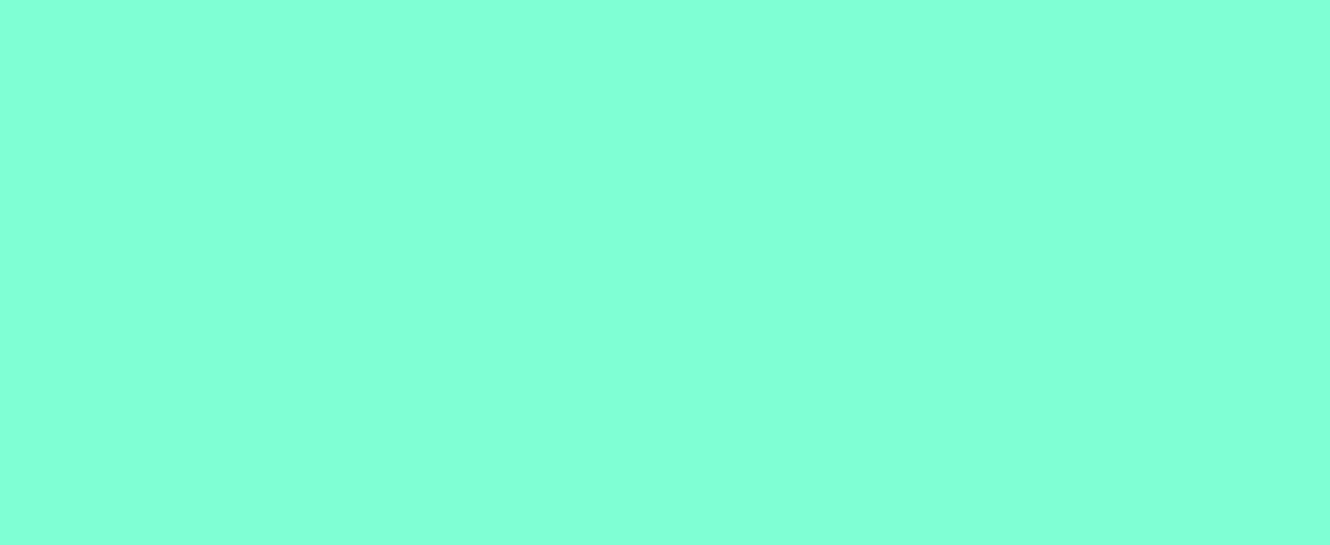
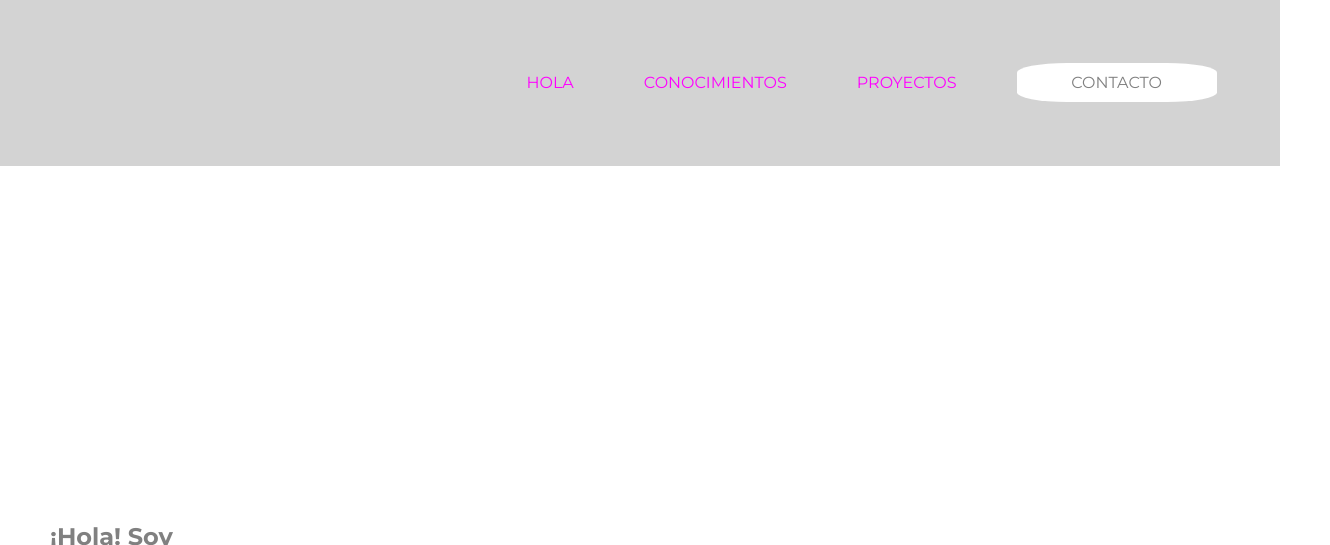
Before and after one commit to belencludius/portafolio-ada, a plain HTML site: page index.html in a window 1280 px wide. Shown: the top 545 px of the page, 1330 px wide, since content can reach past the window. Drawn offline with Linux system fonts and the light colour scheme; files that its build step writes are made by us from their sources.

Commit message:
empece el header

```diff
--- a/index.html
+++ b/index.html
@@ -4,10 +4,28 @@
   <meta charset="UTF-8">
   <meta http-equiv="X-UA-Compatible" content="IE=edge">
   <meta name="viewport" content="width=device-width, initial-scale=1.0">
-  <link rel="stylesheet" href="styles/style.css">
+  <link rel="stylesheet" href="./styles.css/style.css">
+  <link rel="preconnect" href="https://fonts.gstatic.com">
+<link href="https://fonts.googleapis.com/css2?family=Montserrat:ital,wght@0,100;0,200;0,300;0,400;0,500;0,600;0,700;0,800;0,900;1,100;1,200;1,300;1,400;1,500;1,600;1,700;1,800;1,900&display=swap" rel="stylesheet">
+
   <title>Belen Cludius</title>
 </head>
 <body>
+  <header>
+        <div class="items">HOLA </div>
+        <div class="items">CONOCIMIENTOS </div>
+        <div class="items">PROYECTOS </div>
+        <div class="contacto">CONTACTO </div>
+  </header>
+
+<main>
+    <div class="sectionizq"><h2>¡Hola! Soy</h2>
+      <h1>Belen Cludius</h1>
+      <p>Desarrolladora, abogada y versátil</p>
+
+    </div>
+    <div class="sectionder"></div>
+</main>
 
 </body>
 </html>
--- a/styles.css/style.css
+++ b/styles.css/style.css
@@ -1,3 +1,47 @@
 *{
-  background-color: aquamarine;
+    font-family: 'Montserrat', sans-serif;
+  margin:0%;
+  box-sizing: border-box;
 }
+.container{
+  justify-content: flex-end;
+  color:darkgray;
+  display:flex;
+  margin-left:50px;
+  margin-right: 50px;
+}
+
+header{
+  width:100vw;
+  display:flex;
+  justify-content: flex-end;
+  flex-direction: row;
+  padding: 3%;
+  background-color: lightgrey;
+  }
+ .items{
+  margin:25px;
+  color: fuchsia;
+  padding:10px;
+  }
+  .contacto{
+    margin:25px;
+    border-radius: 25%;
+    background-color: white;
+    width:200px;
+    padding:10px;
+    text-align: center;
+    color:grey
+  }
+main{
+  display:flex;
+  margin-left:50px;
+  margin-right: 50px;
+  flex-direction: row;
+  width: 100vw;
+  height: 100vh;
+  justify-content: flex-start;
+  align-items: center;
+  color: grey;
+  background-color:
+}
```
